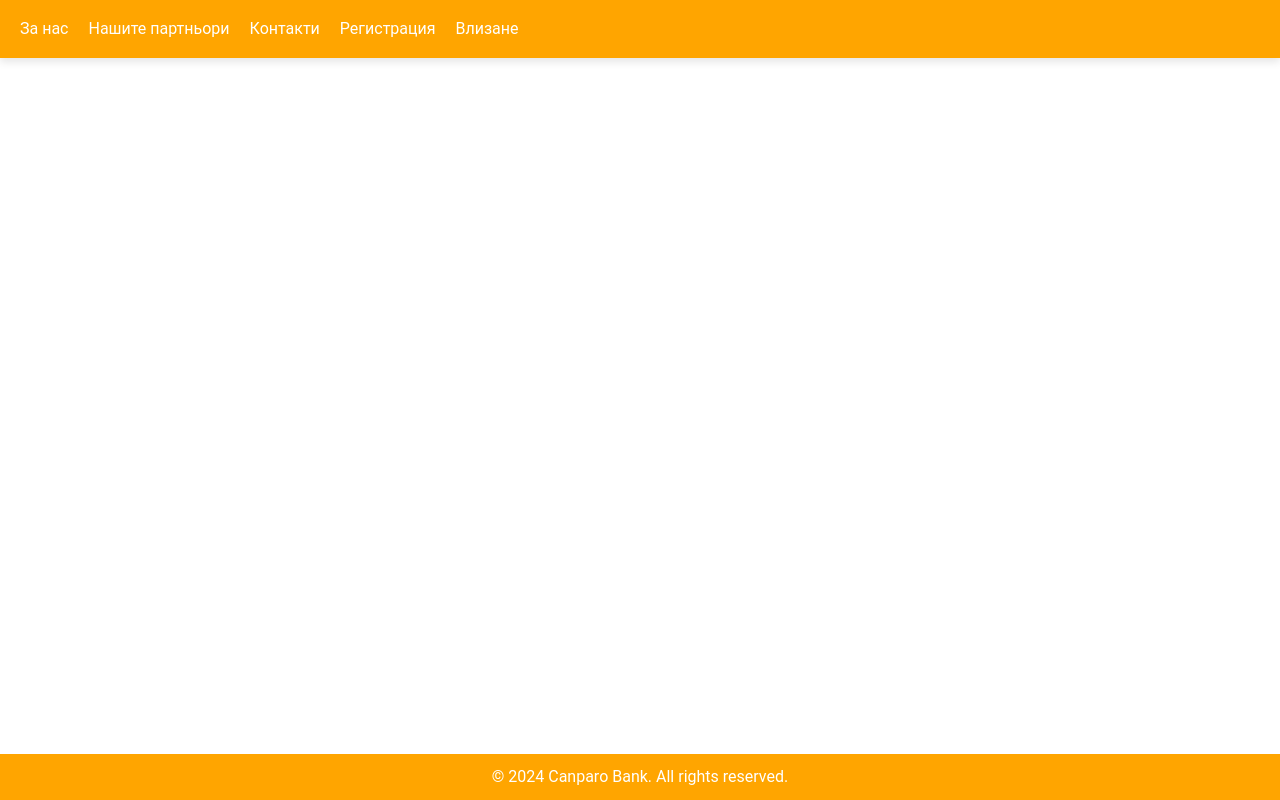
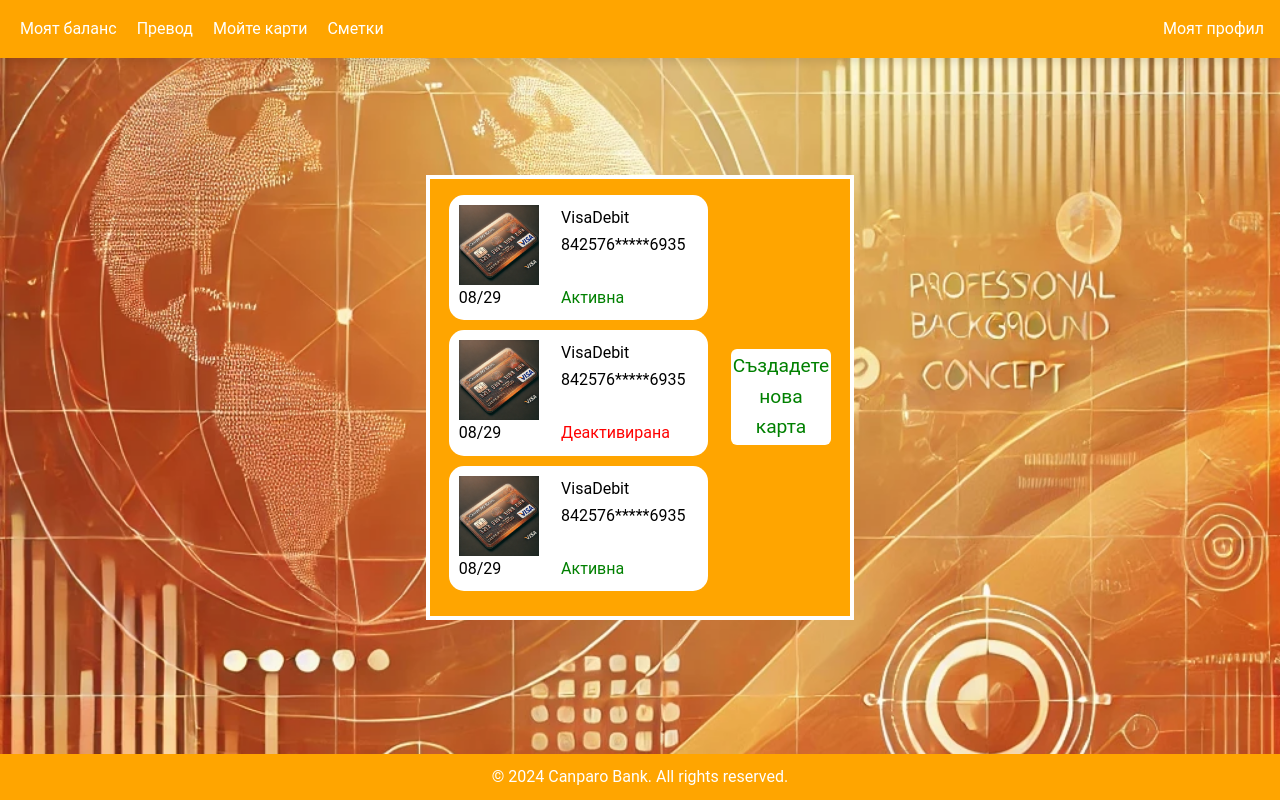
Before and after one commit to drak138/angular-project-canparo, an Angular app in the folder canparo-bank/: page /card/myCards in a window 1280 px wide. Before the commit this address led to /. Built offline with nearby package versions, Linux system fonts and the light colour scheme.

Commit message:
added cards and cards details

```diff
--- /dev/null
+++ b/canparo-bank/src/app/components/card-details/card-details.component.html
@@ -0,0 +1,26 @@
+<main>
+    <section class="cards-hero card-details">
+        <div class="details-container">
+        <div style="width: 269px; align-self: center;" class="card">
+            <img src="/images/DALL·E 2024-11-02 21.02.31 - A realistic image of a Mastercard issued by Canparo Bank. The card has a sleek and modern design with a metallic blue and white color scheme. It featu.webp" alt="Mastercard Card">
+            <span><span class="card-model">Mastercard</span> <span class="card-type">Credit</span></span>
+            <p class="card-date">02/29</p>
+            <p class="card-number">842576*****6935</p>
+            <p class="card-status active">Aктивна</p>
+        </div>
+        <button class="deactivate-btn"><i class="fa-solid fa-x"></i><p>Деактиривай карта</p></button>
+        <form class="limit-form" action="" method="POST">
+            <label class="24h-limit" for="withdraw-limit">24ч. лимит за теглене в брой</label>
+            <p><input type="number" id="withdraw-limit" name="withdraw-limit" class="limit" value="1000"> BGN <button><i class="fa-solid fa-pen-to-square"></i></button></p>
+
+            <label class="24h-limit" for="transfer-limit">24ч. лимит за плащане при търговец</label>
+            <p><input type="number" id="transfer-limit" name="transfer-limit" class="limit" value="3000"> BGN <button><i class="fa-solid fa-pen-to-square"></i></button></p>
+
+            <label class="24h-limit" for="cash-limit">Общ 24ч. лимит</label>
+            <p><input type="number" id="cash-limit" name="cash-limit" class="limit" value="3000"> BGN <button><i class="fa-solid fa-pen-to-square"></i></button></p>
+
+            <button class="confirm-change">Потвърди промяната</button>
+        </form>
+        </div>
+    </section>
+</main>
--- /dev/null
+++ b/canparo-bank/src/app/components/cards/cards.component.html
@@ -0,0 +1,39 @@
+<main>
+    <section class="cards-hero">
+        <div class="card-container">
+        <div class="cards-list">
+        <a class="card" routerLink="/card/1/details">
+        <img src="/images/DALL·E 2024-11-02 21.01.59 - A realistic image of a Visa debit card issued by Canparo Bank. The card has a sleek and modern design with a metallic orange and white color scheme. I.webp" alt="Visa Card">
+        <span><span class="card-model">Visa</span> <span class="card-type">Debit</span></span>
+        <p class="card-date">08/29</p>
+        <p class="card-number">842576*****6935</p>
+        <p class="card-status active">Aктивна</p>
+        </a>
+        <a class="card" routerLink="/card/2/details">
+        <img src="/images/DALL·E 2024-11-02 21.01.59 - A realistic image of a Visa debit card issued by Canparo Bank. The card has a sleek and modern design with a metallic orange and white color scheme. I.webp" alt="Visa Card">
+        <span><span class="card-model">Visa</span> <span class="card-type">Debit</span></span>
+        <p class="card-date">08/29</p>
+        <p class="card-number">842576*****6935</p>
+        <p class="card-status deactivated">Деактивирана</p>
+        </a>
+
+        <a class="card" routerLink="/card/3/details">
+        <img src="/images/DALL·E 2024-11-02 21.01.59 - A realistic image of a Visa debit card issued by Canparo Bank. The card has a sleek and modern design with a metallic orange and white color scheme. I.webp" alt="Visa Card">
+        <span><span class="card-model">Visa</span> <span class="card-type">Debit</span></span>
+        <p class="card-date">08/29</p>
+        <p class="card-number">842576*****6935</p>
+        <p class="card-status active">Aктивна</p>
+        </a>
+
+        <a class="card" routerLink="/card/4/details">
+        <img src="/images/DALL·E 2024-11-02 21.02.31 - A realistic image of a Mastercard issued by Canparo Bank. The card has a sleek and modern design with a metallic blue and white color scheme. It featu.webp" alt="Mastercard Card">
+        <span><span class="card-model">Mastercard</span> <span class="card-type">Credit</span></span>
+        <p class="card-date">02/29</p>
+        <p class="card-number">842576*****6935</p>
+        <p class="card-status active">Aктивна</p>
+        </a>
+        </div>
+        <a routerLink="/card/create" class="create-card">Създадете нова карта</a>
+        </div>
+    </section>
+</main>
--- a/canparo-bank/src/app/components/header-component/header-component.component.ts
+++ b/canparo-bank/src/app/components/header-component/header-component.component.ts
@@ -8,5 +8,5 @@ import { RouterLink} from '@angular/router';
   templateUrl: './header-component.component.html'
 })
 export class HeaderComponent {
-isLogged:boolean=false
+isLogged:boolean=true
 }
```
Also changed, not shown: canparo-bank/src/app/app.routes.ts (+7 -0 lines), canparo-bank/src/app/components/card-details/card-details.component.ts (added, +12 -0 lines), canparo-bank/src/app/components/cards/cards.component.ts (added, +13 -0 lines), canparo-bank/src/app/components/card-details/card-details.component.css (added), canparo-bank/src/app/components/cards/cards.component.css (added).
